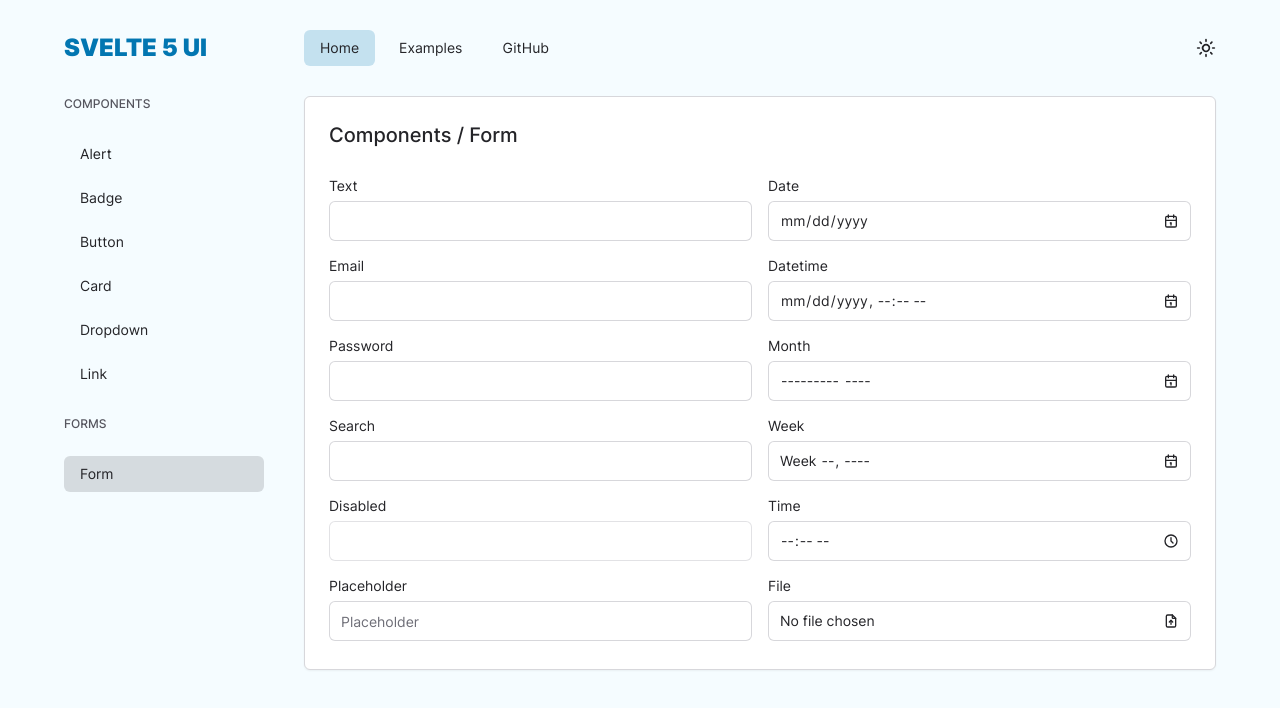
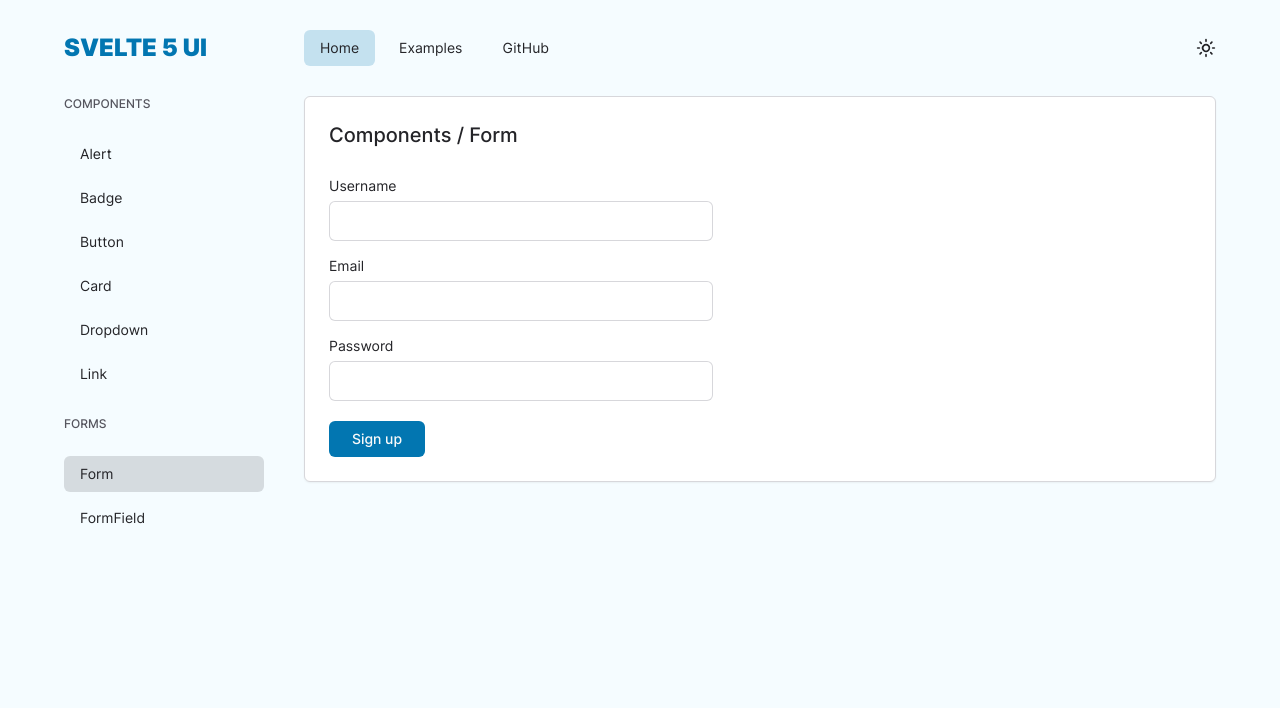
Before and after one commit to margusliinev/svelte5-ui-components, a SvelteKit app: page /home/form in a window 1280 px wide. Shown: the top 708 px of the page. Built offline with nearby package versions, Linux system fonts and the light colour scheme.

Commit message:
unify button, link, and dropdown button styles, add form component example

```diff
--- a/src/components/Button.svelte
+++ b/src/components/Button.svelte
@@ -40,20 +40,20 @@
             danger: 'bg-transparent ring-1 ring-inset ring-danger text-danger hover:bg-danger hover:text-background focus-visible:ring-offset-0'
         },
         ghost: {
-            default: 'bg-transparent text-foreground hover:bg-foreground/20 focus-visible:ring-foreground focus-visible:ring-inset focus-visible:ring-offset-0 dark:font-normal',
-            primary: 'bg-transparent text-primary hover:bg-primary/20 focus-visible:ring-primary focus-visible:ring-inset focus-visible:ring-offset-0 dark:font-normal',
-            secondary: 'bg-transparent text-secondary hover:bg-secondary/20 focus-visible:ring-secondary focus-visible:ring-inset focus-visible:ring-offset-0 dark:font-normal',
-            success: 'bg-transparent text-success hover:bg-success/20 focus-visible:ring-success focus-visible:ring-inset focus-visible:ring-offset-0 dark:font-normal',
-            warning: 'bg-transparent text-warning hover:bg-warning/20 focus-visible:ring-warning focus-visible:ring-inset focus-visible:ring-offset-0 dark:font-normal',
-            danger: 'bg-transparent text-danger hover:bg-danger/20 focus-visible:ring-danger focus-visible:ring-inset focus-visible:ring-offset-0 dark:font-normal'
+            default: 'bg-transparent text-foreground hover:bg-foreground/20 focus-visible:ring-foreground focus-visible:ring-inset focus-visible:ring-offset-0',
+            primary: 'bg-transparent text-primary hover:bg-primary/20 focus-visible:ring-primary focus-visible:ring-inset focus-visible:ring-offset-0',
+            secondary: 'bg-transparent text-secondary hover:bg-secondary/20 focus-visible:ring-secondary focus-visible:ring-inset focus-visible:ring-offset-0',
+            success: 'bg-transparent text-success hover:bg-success/20 focus-visible:ring-success focus-visible:ring-inset focus-visible:ring-offset-0',
+            warning: 'bg-transparent text-warning hover:bg-warning/20 focus-visible:ring-warning focus-visible:ring-inset focus-visible:ring-offset-0',
+            danger: 'bg-transparent text-danger hover:bg-danger/20 focus-visible:ring-danger focus-visible:ring-inset focus-visible:ring-offset-0'
         },
         plain: {
-            default: 'bg-transparent text-foreground hover:text-foreground-hover focus-visible:ring-foreground focus-visible:ring-inset focus-visible:ring-offset-0 dark:font-normal',
-            primary: 'bg-transparent text-primary hover:text-primary-hover focus-visible:ring-primary focus-visible:ring-inset focus-visible:ring-offset-0 dark:font-normal',
-            secondary: 'bg-transparent text-secondary hover:text-secondary-hover focus-visible:ring-secondary focus-visible:ring-inset focus-visible:ring-offset-0 dark:font-normal',
-            success: 'bg-transparent text-success hover:text-success-hover focus-visible:ring-success focus-visible:ring-inset focus-visible:ring-offset-0 dark:font-normal',
-            warning: 'bg-transparent text-warning hover:text-warning-hover focus-visible:ring-warning focus-visible:ring-inset focus-visible:ring-offset-0 dark:font-normal',
-            danger: 'bg-transparent text-danger hover:text-danger-hover focus-visible:ring-danger focus-visible:ring-inset focus-visible:ring-offset-0 dark:font-normal'
+            default: 'bg-transparent text-foreground hover:text-foreground-hover focus-visible:ring-foreground focus-visible:ring-inset focus-visible:ring-offset font-normal',
+            primary: 'bg-transparent text-primary hover:text-primary-hover focus-visible:ring-primary focus-visible:ring-inset focus-visible:ring-offset-0 font-normal',
+            secondary: 'bg-transparent text-secondary hover:text-secondary-hover focus-visible:ring-secondary focus-visible:ring-inset focus-visible:ring-offset-0 font-normal',
+            success: 'bg-transparent text-success hover:text-success-hover focus-visible:ring-success focus-visible:ring-inset focus-visible:ring-offset-0 font-normal',
+            warning: 'bg-transparent text-warning hover:text-warning-hover focus-visible:ring-warning focus-visible:ring-inset focus-visible:ring-offset-0 font-normal',
+            danger: 'bg-transparent text-danger hover:text-danger-hover focus-visible:ring-danger focus-visible:ring-inset focus-visible:ring-offset-0 font-normal'
         }
     }
 
@@ -67,7 +67,7 @@
     }
 
     let buttonCore =
-        'inline-flex items-center justify-center gap-1 capitalize rounded-md transition-colors ring-offset-background focus-visible:outline-none focus-visible:ring-2 focus-visible:ring-offset-2 disabled:opacity-50 disabled:pointer-events-none dark:font-medium group'
+        'inline-flex items-center justify-center gap-1 rounded-md transition-colors ring-offset-background focus-visible:outline-none focus-visible:ring-2 focus-visible:ring-offset-2 disabled:opacity-50 disabled:pointer-events-none font-medium group'
     let buttonVariant = buttonVariants[style ?? 'solid']
     let buttonSize = buttonSizes[size ?? 'md']
     let buttonStyles = twMerge(buttonCore, buttonVariant[variant ?? 'default'], buttonSize)
--- a/src/components/Link.svelte
+++ b/src/components/Link.svelte
@@ -12,9 +12,9 @@
     let { children, variant, class: className, ...props } = $props<LinkProps>()
 
     let linkVariants = {
-        default: 'focus-visible:ring-foreground focus-visible:ring-offset-0',
-        primary: 'bg-primary text-primary-foreground hover:bg-primary-hover focus-visible:ring-primary dark:font-medium',
-        secondary: 'bg-secondary text-secondary-foreground hover:bg-secondary-hover focus-visible:ring-secondary dark:font-medium'
+        default: 'focus-visible:ring-foreground focus-visible:ring-offset-0 focus-visible:ring-inset font-normal',
+        primary: 'bg-primary text-primary-foreground hover:bg-primary-hover focus-visible:ring-primary',
+        secondary: 'bg-secondary text-secondary-foreground hover:bg-secondary-hover focus-visible:ring-secondary'
     }
 
     let linkSizes = {
@@ -27,7 +27,7 @@
     }
 
     let linkCore =
-        'inline-flex items-center justify-center gap-1 capitalize rounded-md transition-colors ring-offset-background focus-visible:outline-none focus-visible:ring-2 focus-visible:ring-offset-2 disabled:opacity-50 disabled:pointer-events-none group'
+        'inline-flex items-center justify-center gap-1 capitalize rounded-md transition-colors font-medium ring-offset-background focus-visible:outline-none focus-visible:ring-2 focus-visible:ring-offset-2 disabled:opacity-50 disabled:pointer-events-none group'
     let linkVarient = linkVariants[variant ?? 'default']
     let linkSize = linkSizes[props.size ?? 'md']
     let linkStyles = twMerge(linkCore, linkVarient, linkSize)
--- a/src/components/dropdown/DropdownButton.svelte
+++ b/src/components/dropdown/DropdownButton.svelte
@@ -16,7 +16,7 @@
     let { children, icon, class: className, ...props } = $props<DropdownButtonProps>()
 
     let dropdownButtonStyles =
-        'focus-visible:ring-foreground focus-visible:ring-offset-0 transition-none inline-flex items-center justify-center gap-1 capitalize rounded-md focus-visible:outline-none focus-visible:ring-2 h-10 px-5 text-sm ring-1 ring-border ring-inset bg-background'
+        'focus-visible:ring-foreground focus-visible:ring-offset-0 transition-none inline-flex items-center justify-center gap-1 capitalize rounded-md focus-visible:outline-none focus-visible:ring-2 h-10 px-5 text-sm ring-1 ring-border ring-inset bg-background font-medium'
 </script>
 
 <button
--- a/src/components/dropdown/DropdownMenu.svelte
+++ b/src/components/dropdown/DropdownMenu.svelte
@@ -12,7 +12,7 @@
 
     const dropdown = getContext<DropdownState>('dropdown')
 
-    let dropdownMenuStyles = 'grid absolute top-12 right-0 bg-background ring-1 ring-border ring-inset rounded-md z-50 hover:overflow-hidden w-max'
+    let dropdownMenuStyles = 'grid absolute top-12 right-0 bg-background ring-1 ring-border ring-inset rounded-md z-50 w-max hover:overflow-hidden'
 
     let { children, class: className, ...props } = $props<DropdownMenuProps>()
 </script>
--- a/src/layout/SidebarLinks.svelte
+++ b/src/layout/SidebarLinks.svelte
@@ -19,4 +19,5 @@
     <li><Link href="/home/link" size="sm" class={`flex items-center justify-start ${route === '/home/link' ? 'bg-secondary/20' : ''}`} onclick={toggleSidebar}>Link</Link></li>
     <h4 class="my-4 text-xs font-medium uppercase text-secondary">Forms</h4>
     <li><Link href="/home/form" size="sm" class={`flex items-center justify-start ${route === '/home/form' ? 'bg-secondary/20' : ''}`} onclick={toggleSidebar}>Form</Link></li>
+    <li><Link href="/home/formfield" size="sm" class={`flex items-center justify-start ${route === '/home/formfield' ? 'bg-secondary/20' : ''}`} onclick={toggleSidebar}>FormField</Link></li>
 </ul>
--- a/src/routes/home/button/+page.svelte
+++ b/src/routes/home/button/+page.svelte
@@ -12,11 +12,11 @@
 
             {#each variants as variant}
                 {#each styles as style}
-                    <Button {variant} {style} {size}>{variant} {style}</Button>
+                    <Button {variant} {style} {size} class="capitalize">{variant} {style}</Button>
                 {/each}
             {/each}
 
-            <Button color="secondary" {size} disabled>disabled</Button>
+            <Button color="secondary" {size} disabled>Disabled</Button>
             <Button color="secondary" {size} isLoading>Loading</Button>
 
             {#if size === 'xs'}
--- a/src/routes/home/card/+page.svelte
+++ b/src/routes/home/card/+page.svelte
@@ -1,5 +1 @@
-<h1>
-    This already is a card component so nothing else to show here.
-    <br />
-    Just a container with a border and shadow that stretches full height and width, has some padding and rounded corners.
-</h1>
+<h1>This already is a card component so nothing else to show here.</h1>
--- a/src/routes/home/form/+page.svelte
+++ b/src/routes/home/form/+page.svelte
@@ -1,22 +1,10 @@
 <script lang="ts">
-    import { Form, FormField } from '$components'
+    import { Button, Form, FormField } from '$components'
 </script>
 
-<div class="grid gap-4 lg:grid-cols-2">
-    <Form class="gap-2">
-        <FormField type="text" label="text" />
-        <FormField type="email" label="email" />
-        <FormField type="password" label="password" />
-        <FormField type="search" label="search" />
-        <FormField type="text" label="disabled" disabled />
-        <FormField type="text" label="placeholder" placeholder="Placeholder" />
-    </Form>
-    <Form class="gap-2">
-        <FormField type="date" label="date" />
-        <FormField type="datetime-local" label="datetime" />
-        <FormField type="month" label="month" />
-        <FormField type="week" label="week" />
-        <FormField type="time" label="time" />
-        <FormField type="file" label="file" />
-    </Form>
-</div>
+<Form class="max-w-sm gap-2">
+    <FormField type="text" label="username" />
+    <FormField type="email" label="email" />
+    <FormField type="password" label="password" />
+    <Button variant="primary" size="sm" class="mt-2 w-24">Sign up</Button>
+</Form>
```
Also changed, not shown: src/routes/home/formfield/+page.svelte (added, +22 -0 lines).
